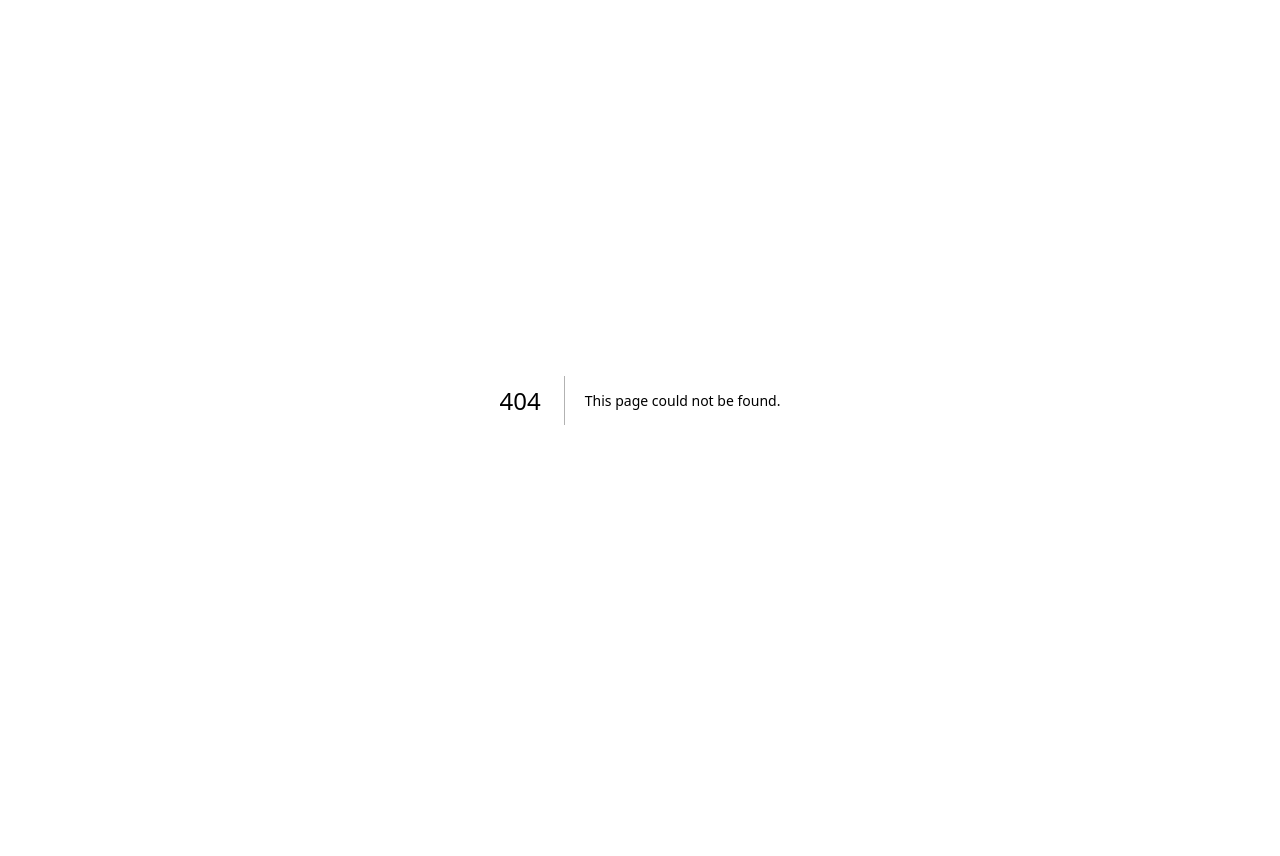
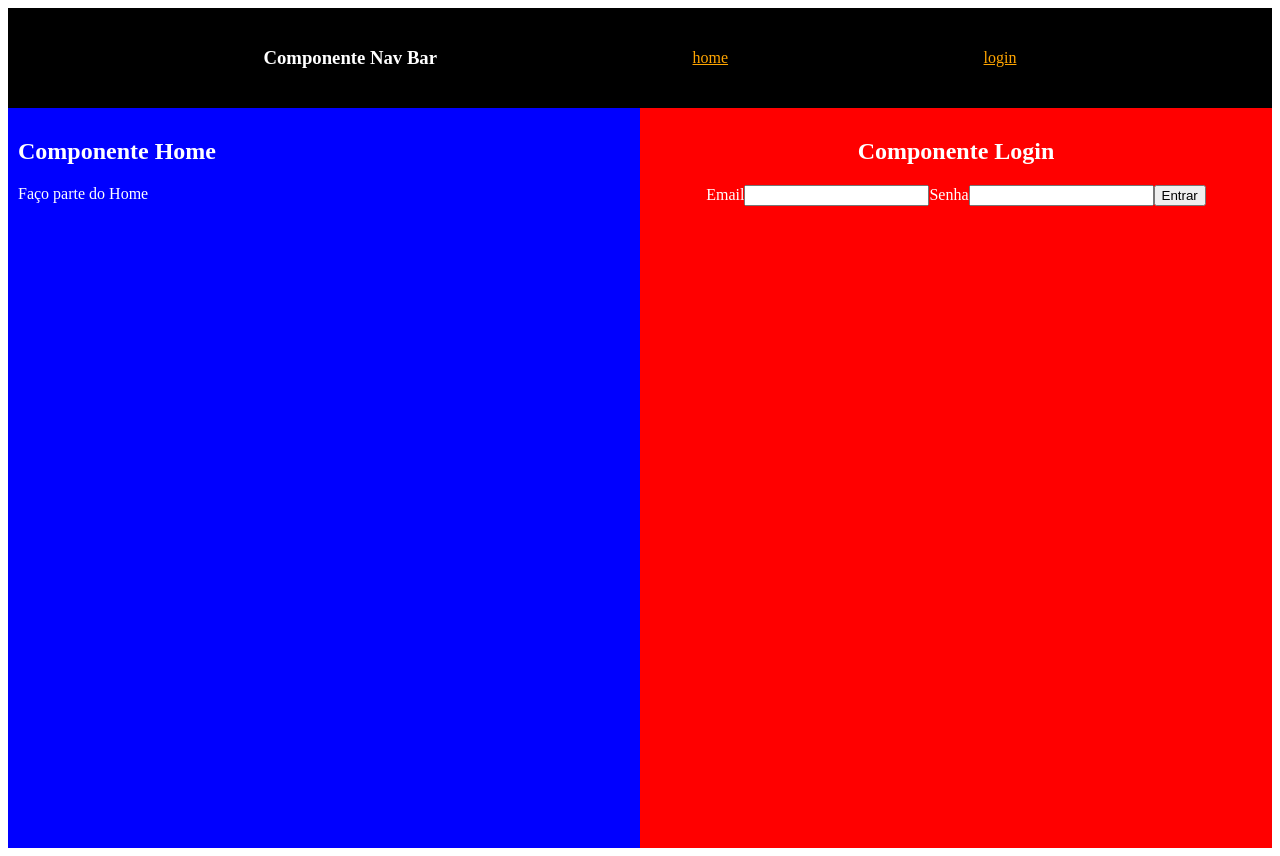
Before and after one commit to Tallys-Aureliano/PWEB, a Next.js app in the folder unidade3/next0/: page /receita2/receita2 in a window 1280 px wide. Before the commit this address had no page. Before the commit the page ends 800 px from the top, so only its background shows below. Built offline with nearby package versions, Linux system fonts and the light colour scheme.

Commit message:
:recycle:Refactor: receita 2 em novo local

```diff
--- /dev/null
+++ b/unidade3/next0/pages/receita2/components/home.js
@@ -0,0 +1,19 @@
+export function home() {
+    return (
+        <><div>
+            <h2>Componente Home</h2>
+            <p> Faço parte do Home</p>
+        </div>
+        <style jsx>
+            {`
+            div {
+                background-color: blue;
+                color: white;
+                height: 90vh;
+                padding: 10px;
+                width: 50%;
+            }
+        `}
+            </style></>
+    )
+}
--- /dev/null
+++ b/unidade3/next0/pages/receita2/components/login.js
@@ -0,0 +1,32 @@
+export function login() {
+    return (
+        <><div>
+            <h2>Componente Login</h2>
+            <forms>
+                <label>
+                    Email
+                    <input type="email" />
+                </label>
+                <label>
+                    Senha
+                    <input type="password" />
+                </label>
+                <button type="submit">Entrar</button>
+            </forms>
+        </div>
+            <style jsx>
+                {`
+                div {
+                    background-color: red;
+                    color: white;
+                    height: 90vh;
+                    display: flex;
+                    padding: 10px;
+                    flex-direction: column;
+                    align-items: center;
+                    width: 50%;
+                }
+        `}
+            </style></>
+    )
+}
--- /dev/null
+++ b/unidade3/next0/pages/receita2/components/navaBar.js
@@ -0,0 +1,26 @@
+export function navaBar(link1, link2) {
+    return (
+        <><nav>
+            <h1>Componente Nav Bar</h1>
+            <a href="/">{link1}</a>
+            <a href="/">{link2}</a>
+        </nav>
+        <style jsx>
+        {`
+            nav {
+                display: flex;
+                color: white;
+                justify-content: space-evenly;
+                align-items: center;
+                width: 100%;
+                background-color: black;
+                height: 100px;
+            }
+            a {
+                color: orange;
+
+            }
+        `}
+        </style></>
+    )
+}
--- /dev/null
+++ b/unidade3/next0/pages/receita2/receita2.js
@@ -0,0 +1,25 @@
+import { home } from "./components/home";
+import { login } from "./components/login";
+import { navaBar } from "./components/navaBar";
+export default function index() {
+    return (
+        <><section>
+            {navaBar("home","login")}
+            <div>
+            {home()}
+            {login()}
+            </div>
+        </section>
+        <style jsx>
+            {`
+            * {
+                margin: 0px;
+                padding: 0px;
+            }
+            div {
+                display: flex;
+            }
+            `}
+        </style></>
+    )
+}
```
